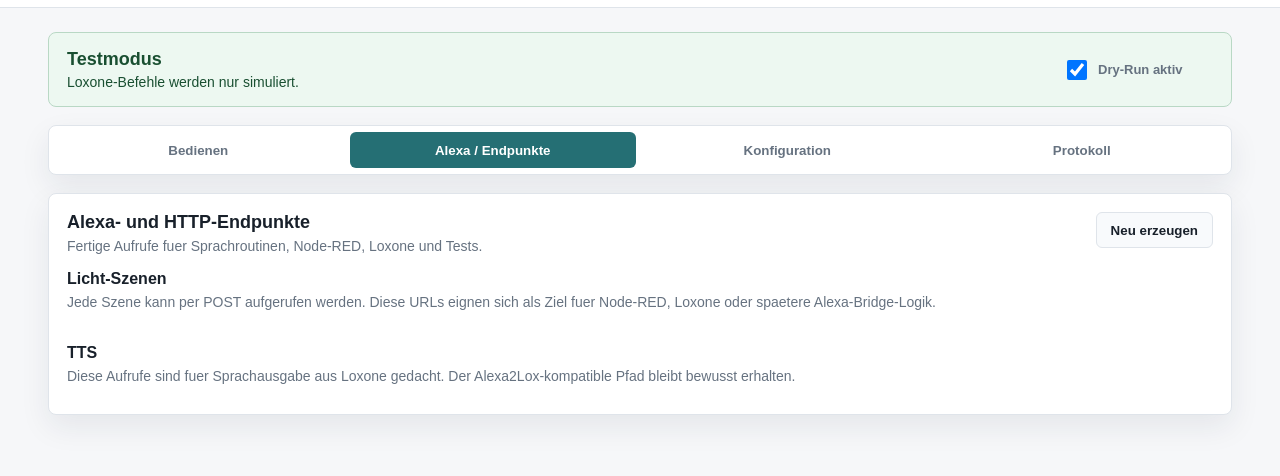
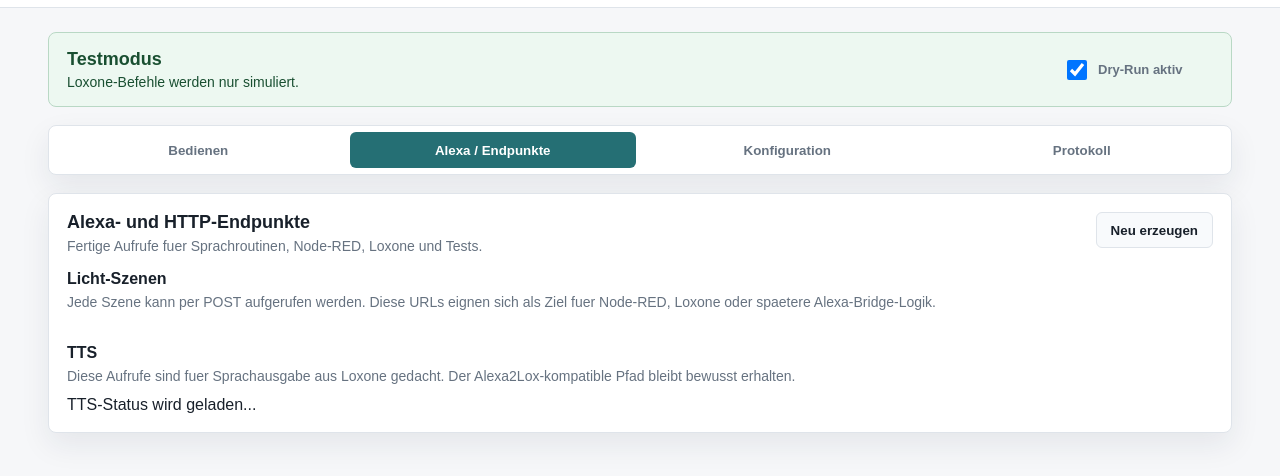
Before and after one commit to herdan75/loxevo, a website: page public/index.html in a window 1280 px wide. Both pictures are taken after a click on the button "Alexa / Endpunkte". Shown: the part 102-578 px from the top of the page. Drawn offline with Linux system fonts and the light colour scheme; files that its build step writes are made by us from their sources; no server answers; files whose address does not match are found by name.

Commit message:
Show TTS status in web UI

```diff
--- a/public/index.html
+++ b/public/index.html
@@ -79,6 +79,7 @@
         <div class="endpoint-block">
           <h3>TTS</h3>
           <p>Diese Aufrufe sind fuer Sprachausgabe aus Loxone gedacht. Der Alexa2Lox-kompatible Pfad bleibt bewusst erhalten.</p>
+          <div id="ttsStatusCard" class="service-status">TTS-Status wird geladen...</div>
           <div id="ttsEndpoints" class="endpoint-list"></div>
         </div>
       </section>
@@ -115,6 +116,7 @@
 
           <fieldset>
             <legend>Alexa TTS</legend>
+            <div id="ttsConfigStatus" class="service-status">TTS-Status wird geladen...</div>
             <label class="checkbox-row">
               <input id="ttsEnabled" type="checkbox">
               <span>TTS aktivieren</span>
```
